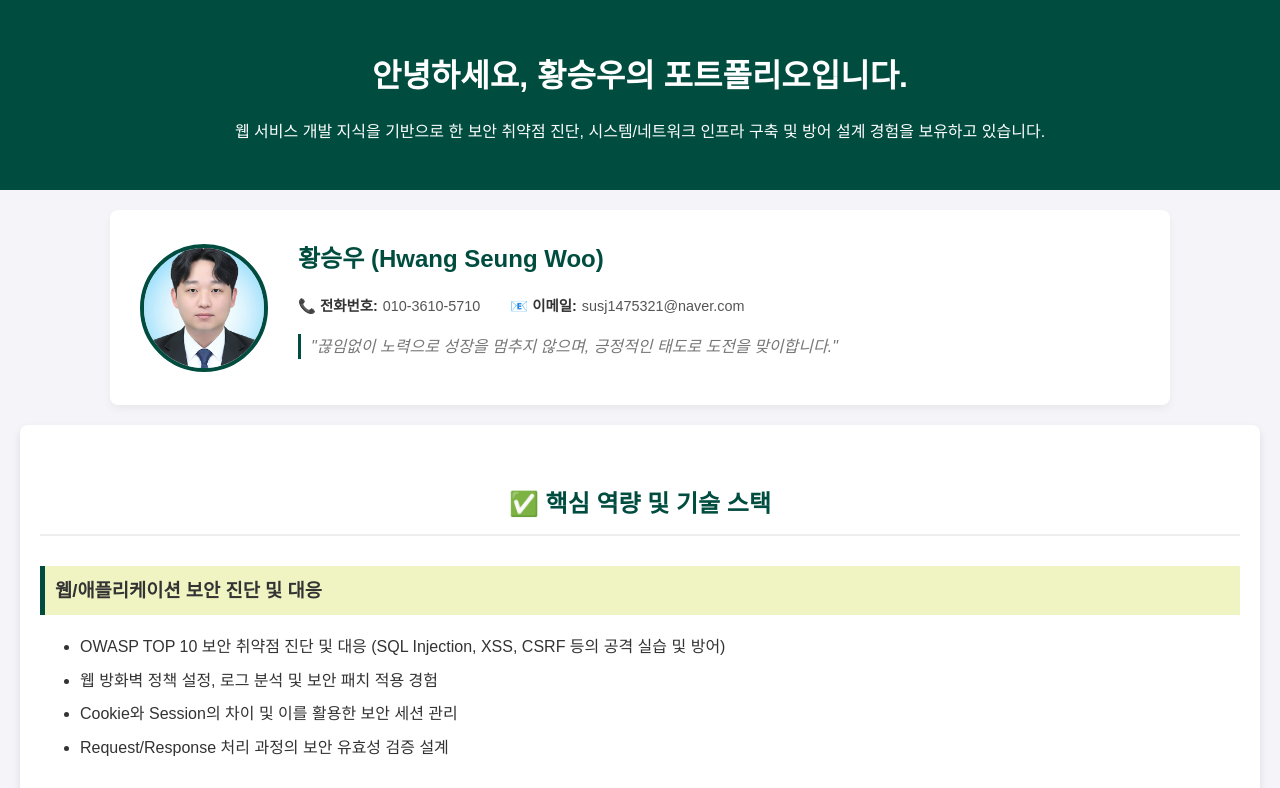
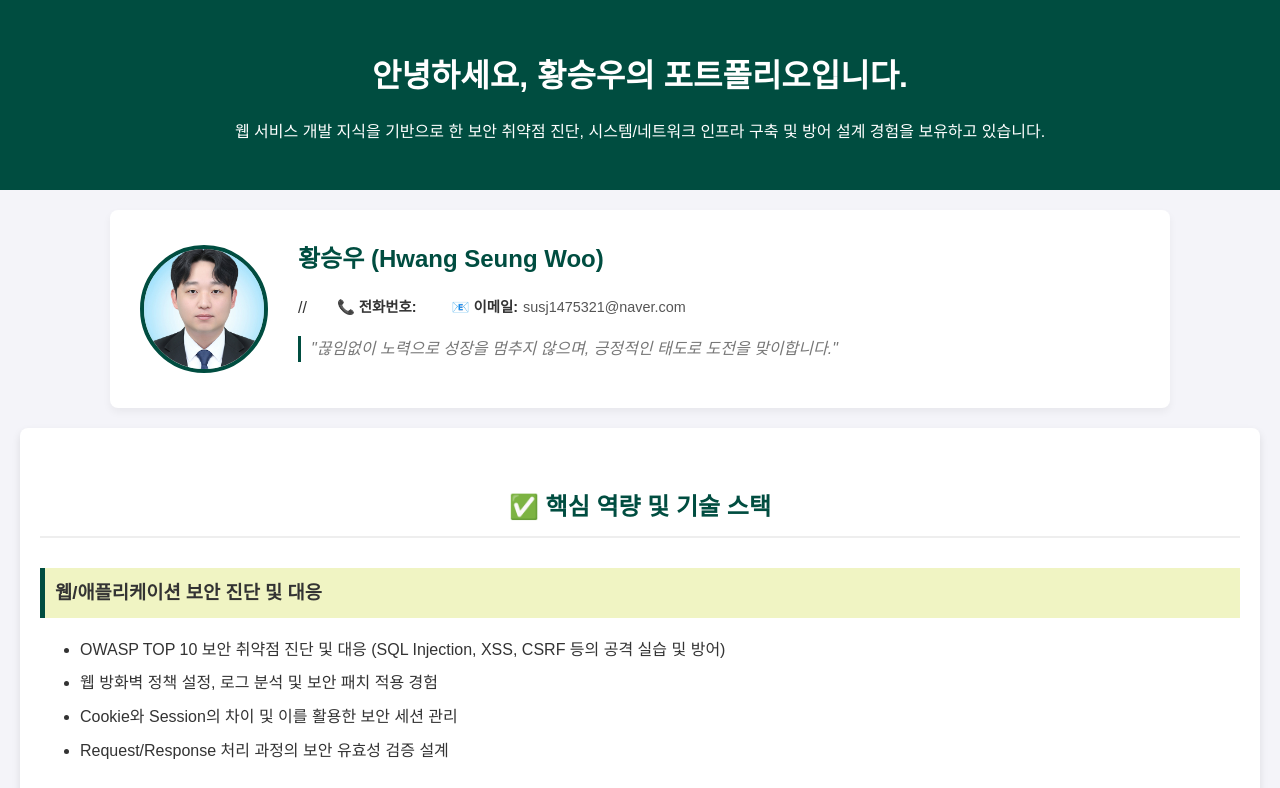
Before and after one commit to HwangSeungU/portfolio-1, a plain HTML site: page index.html in a window 1280 px wide. Shown: the top 788 px of the page. Drawn offline with Linux system fonts and the light colour scheme; files whose address does not match are found by name.

Commit message:
Update index.html

```diff
--- a/index.html
+++ b/index.html
@@ -338,7 +338,7 @@
         <div class="profile-info">
             <h3>황승우 (Hwang Seung Woo)</h3>
             <ul class="profile-contact">
-                <li><strong>📞 전화번호:</strong> 010-3610-5710</li>
+                // <li><strong>📞 전화번호:</strong></li>
                 <li><strong>📧 이메일:</strong>susj1475321@naver.com</li>
             </ul>
             <p class="profile-motto">
```
